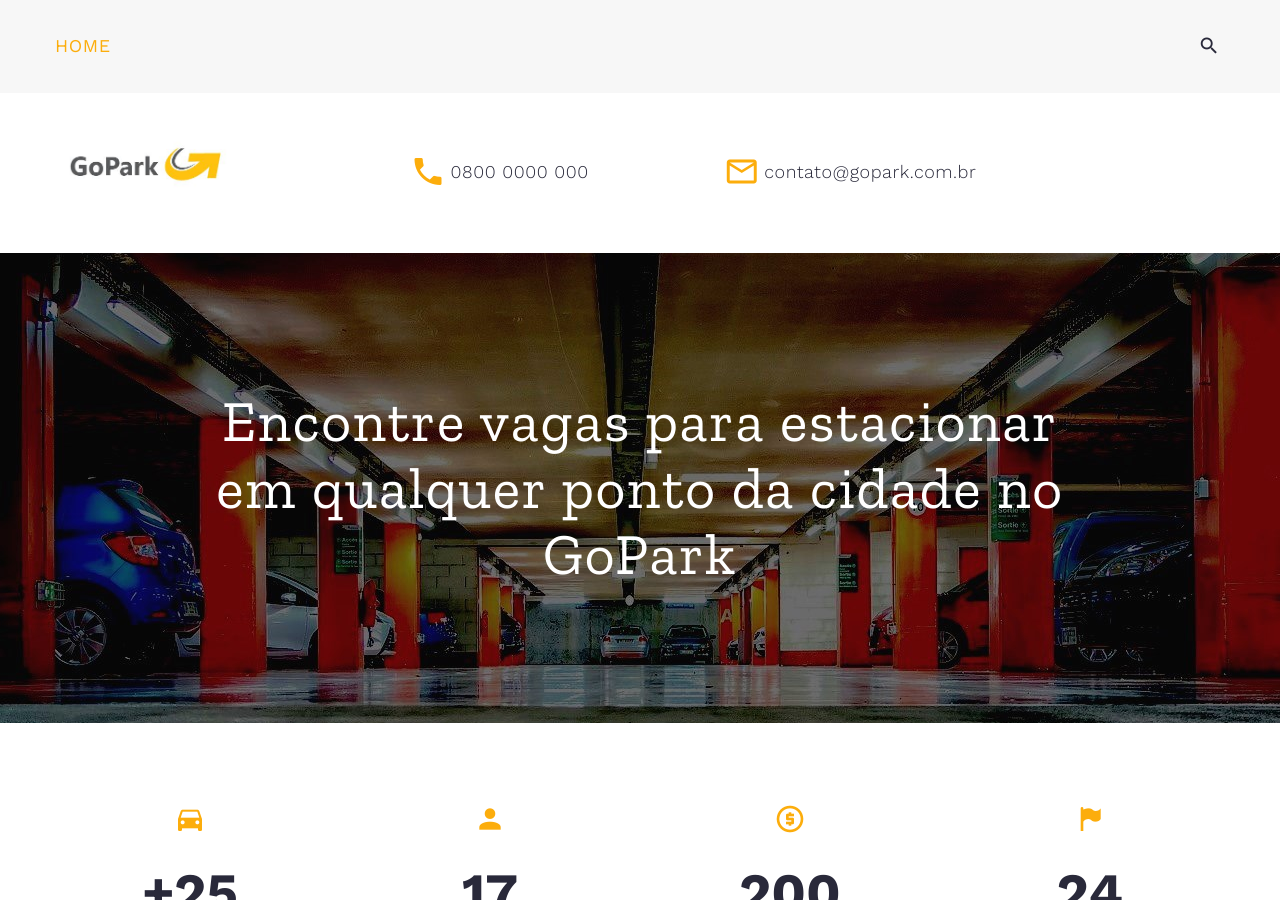
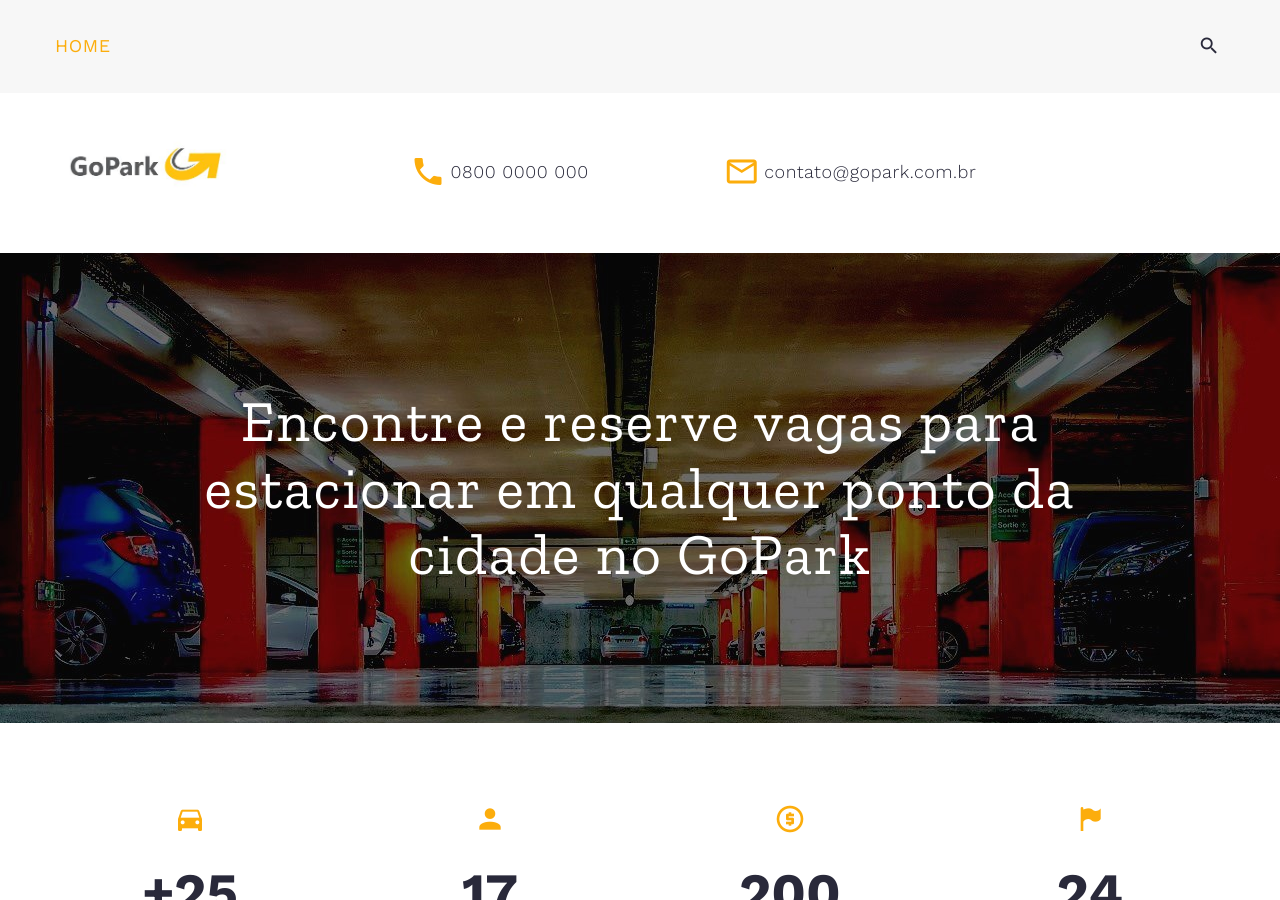
Before and after one commit to portugalw/gopark, a Jekyll site: the page index.html, which Jekyll copies as it is, in a window 1280 px wide and 900 px high. Built offline with Jekyll 4.4.1, drawn with Linux system fonts in a browser that asks for light colours.

Commit message:
alterando o titulo

```diff
--- a/index.html
+++ b/index.html
@@ -85,7 +85,7 @@
         <div class="parallax-content">
           <div class="container">
             <div class="product-creative-main text-center">
-              <p class="heading-1 product-creative-title"><a href="#">Encontre vagas para estacionar em qualquer ponto da cidade no GoPark</a></p>
+              <p class="heading-1 product-creative-title"><a href="#">Encontre e reserve vagas para estacionar em qualquer ponto da cidade no GoPark</a></p>
               <!--<div class="product-creative-text">
                 <p class="heading-4 text-primary">Nós te ajudamos a descobrir locais particulares seguros para estacionar em qualquer momemto</p>
               </div>
```
